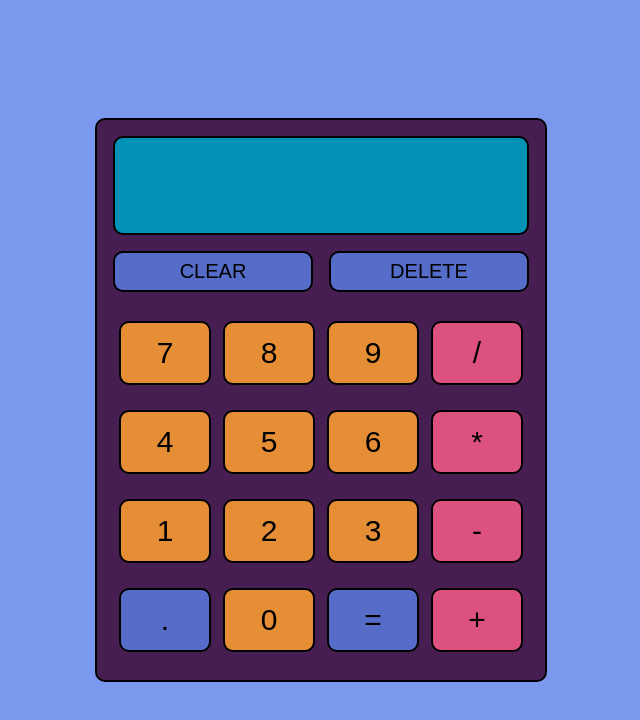
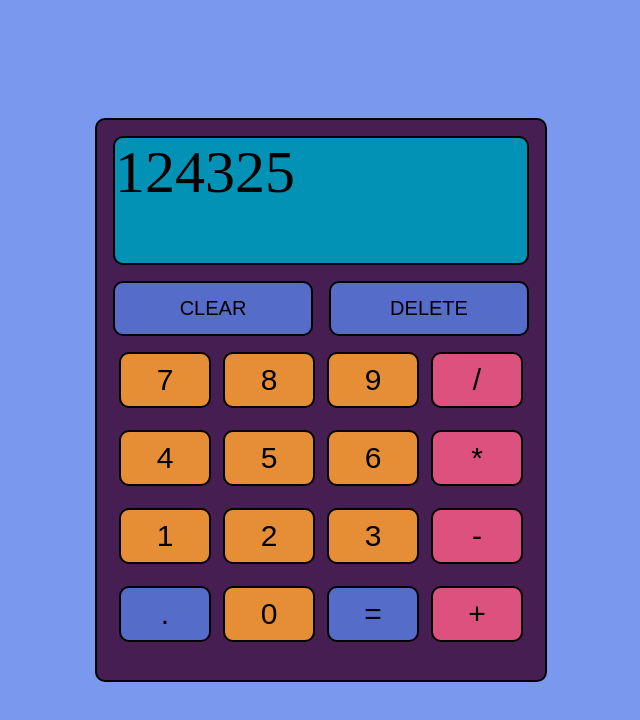
Before and after one commit to obrenv/Calculator, a plain HTML site: page index.html in a window 1280 px wide. Shown: the whole page, without its empty margins (319-959 px from the left). Drawn offline with Linux system fonts and the light colour scheme.

Commit message:
finished ui, started js

```diff
--- a/index.html
+++ b/index.html
@@ -6,12 +6,13 @@
   <meta http-equiv="X-UA-Compatible" content="ie=edge">
   <title>Document</title>
 <link rel="stylesheet" href="style.css">
+<script src="/script.js"></script>
 </head>
 <body>
 
   <div class="calcbody">
 
-  <div class="screen"></div>
+  <div class="screen"><p id="um">124325</p></div>
 
   <div class="buttons1">
 <button class="buttontop clear">CLEAR</button>
--- /dev/null
+++ b/script.js
@@ -0,0 +1,7 @@
+let num1 = document.getElementsByClassName('button button9');
+let para = document.getElementById("um");
+num1.onClick = function(){
+
+console.log("ok");
+
+}
--- a/style.css
+++ b/style.css
@@ -30,6 +30,7 @@ body{
   margin:1rem;
   border-radius: 10px;
   border:2px solid;
+  font-size:60px;
 }
 
 .buttons1, .buttons2{
@@ -49,9 +50,10 @@ body{
   }
 
 .buttons2{
-  height:30rem;
+  height:20rem;
   display:flex;
-  align-content: space-around;
+  align-content: inherit;
+
 
 }
 
```
